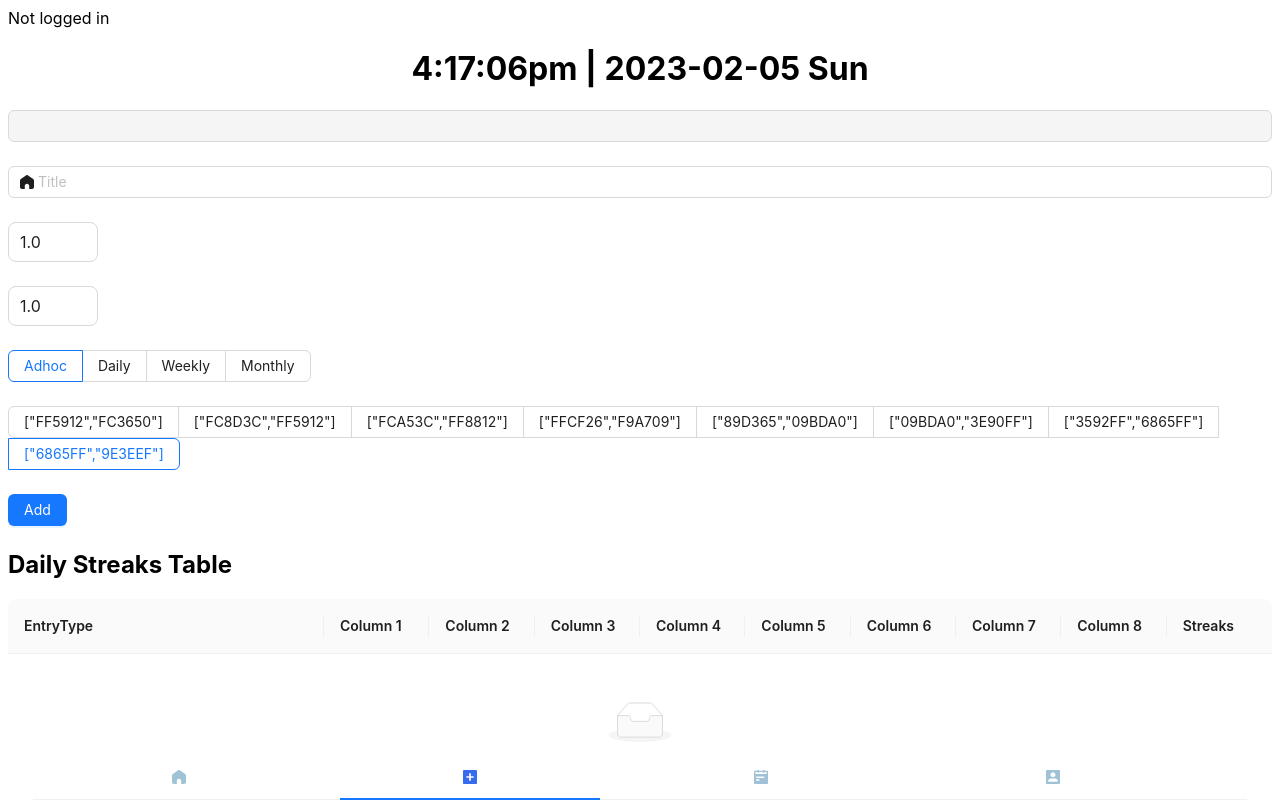
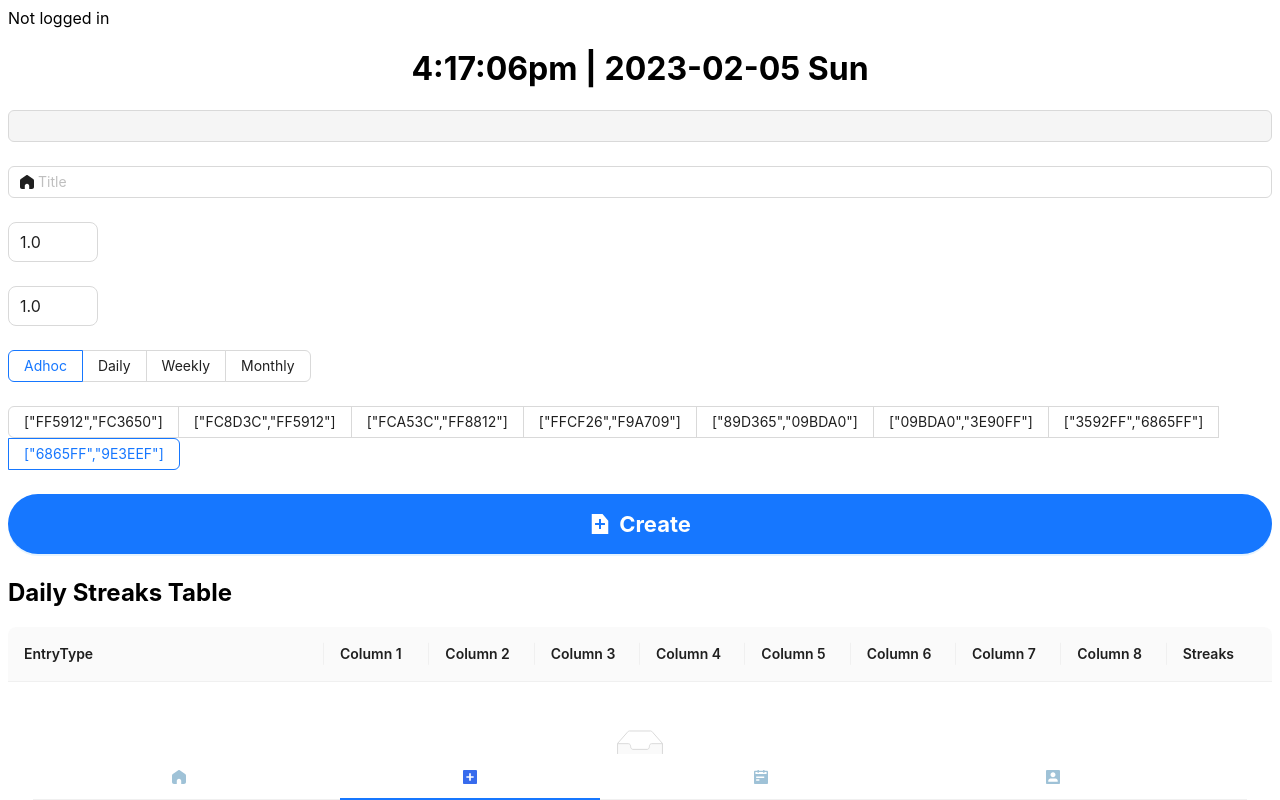
Before and after one commit to boyangwang/diary3, a React (Create React App) app: page /entry in a window 1280 px wide. Both pictures are taken after a click on the item 470 px from the left and 777 px from the top of the page. Shown: the top 800 px of the page. Built offline with nearby package versions, Linux system fonts and the light colour scheme.

Commit message:
style: addform

```diff
--- a/src/components/DiaryIcons.tsx
+++ b/src/components/DiaryIcons.tsx
@@ -4,6 +4,7 @@ import { ReactComponent as homeSvg } from '../assets/icons/home-icon.svg';
 import { ReactComponent as addSvg } from '../assets/icons/add-icon.svg';
 import { ReactComponent as reminderSvg } from '../assets/icons/reminder-icon.svg';
 import { ReactComponent as settingsSvg } from '../assets/icons/settings-icon.svg';
+import { ReactComponent as editSvg } from '../assets/icons/edit-icon.svg';
 
 export function EntryNavIcon(props: Partial<CustomIconComponentProps>) {
   return <Icon component={homeSvg} {...props} />;
@@ -17,12 +18,16 @@ export function ReminderNavIcon(props: Partial<CustomIconComponentProps>) {
 export function SettingsNavIcon(props: Partial<CustomIconComponentProps>) {
   return <Icon component={settingsSvg} {...props} />;
 }
+export function EditNavIcon(props: Partial<CustomIconComponentProps>) {
+  return <Icon component={editSvg} {...props} />;
+}
 
 const DiaryIcons = {
   EntryNavIcon,
   AddNavIcon,
   ReminderNavIcon,
   SettingsNavIcon,
+  EditNavIcon,
 };
 export const ICON_KEYS = Object.keys(DiaryIcons);
 export default DiaryIcons;
--- /dev/null
+++ b/src/components/EntryTypeForm.css
@@ -0,0 +1,7 @@
+.diary-entry-type-form .diary-entry-type-form-button {
+  /* write css rules */
+  font-size: 22px;
+  height: 60px;
+  font-weight: bold;
+  border-radius: 32px;
+}
--- a/src/components/EntryTypeForm.tsx
+++ b/src/components/EntryTypeForm.tsx
@@ -1,10 +1,11 @@
 import { Button, Form, Input, InputNumber, Radio } from 'antd';
-import { EntryNavIcon } from './DiaryIcons';
+import { EditNavIcon, EntryNavIcon } from './DiaryIcons';
 import { RoutineEnum, EntryTypeThemeColors, EntryTypeConstructor, EntryType } from '../app/types-constants';
 import { useAppDispatch } from '../app/store';
 import { createEntryType, updateEntryType } from '../app/entry-types-slice';
 import { exitEntryTypeEdit } from '../app/ui-slice';
 import { useEffect } from 'react';
+import './EntryTypeForm.css';
 
 const EntryTypeThemeColorsRadio = EntryTypeThemeColors.map((themeColorPair) => {
   return (
@@ -75,6 +76,7 @@ const EntryTypeForm = (props: { isUpdate: boolean; updatingEntryType?: null | En
   return (
     <>
       <Form
+        className="diary-entry-type-form"
         name="entry-type-form"
         form={form}
         initialValues={addInitialValues}
@@ -133,8 +135,8 @@ const EntryTypeForm = (props: { isUpdate: boolean; updatingEntryType?: null | En
         </Form.Item>
 
         <Form.Item>
-          <Button type="primary" htmlType="submit">
-            {props.isUpdate ? 'Update' : 'Add'}
+          <Button className="diary-entry-type-form-button" type="primary" htmlType="submit" block size="large">
+            <EditNavIcon /> {props.isUpdate ? 'Update' : 'Create'}
           </Button>
         </Form.Item>
         {props.isUpdate && <Button onClick={onCancelUpdateClick}>Cancel</Button>}
```
Also changed, not shown: src/assets/icons/edit-icon.svg (added), 1 other file (tests, documents, lock files or other folders).
